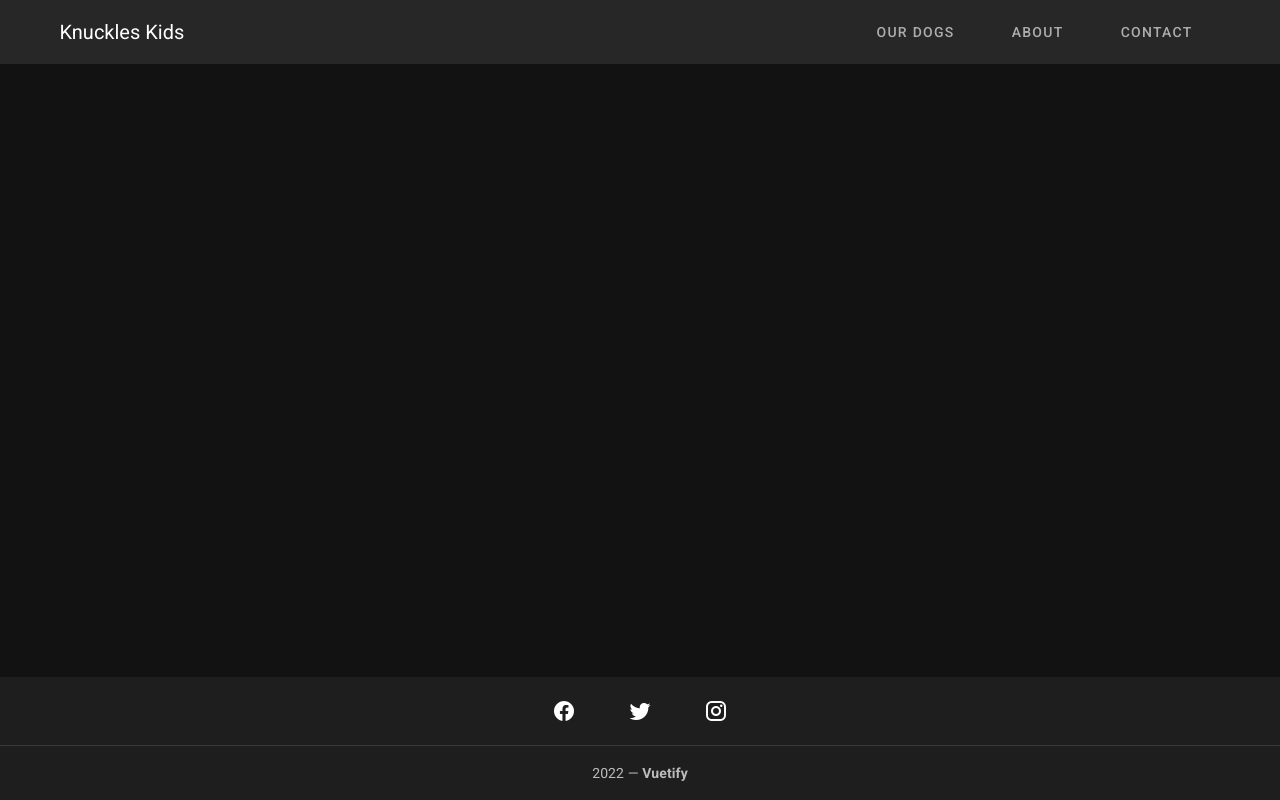
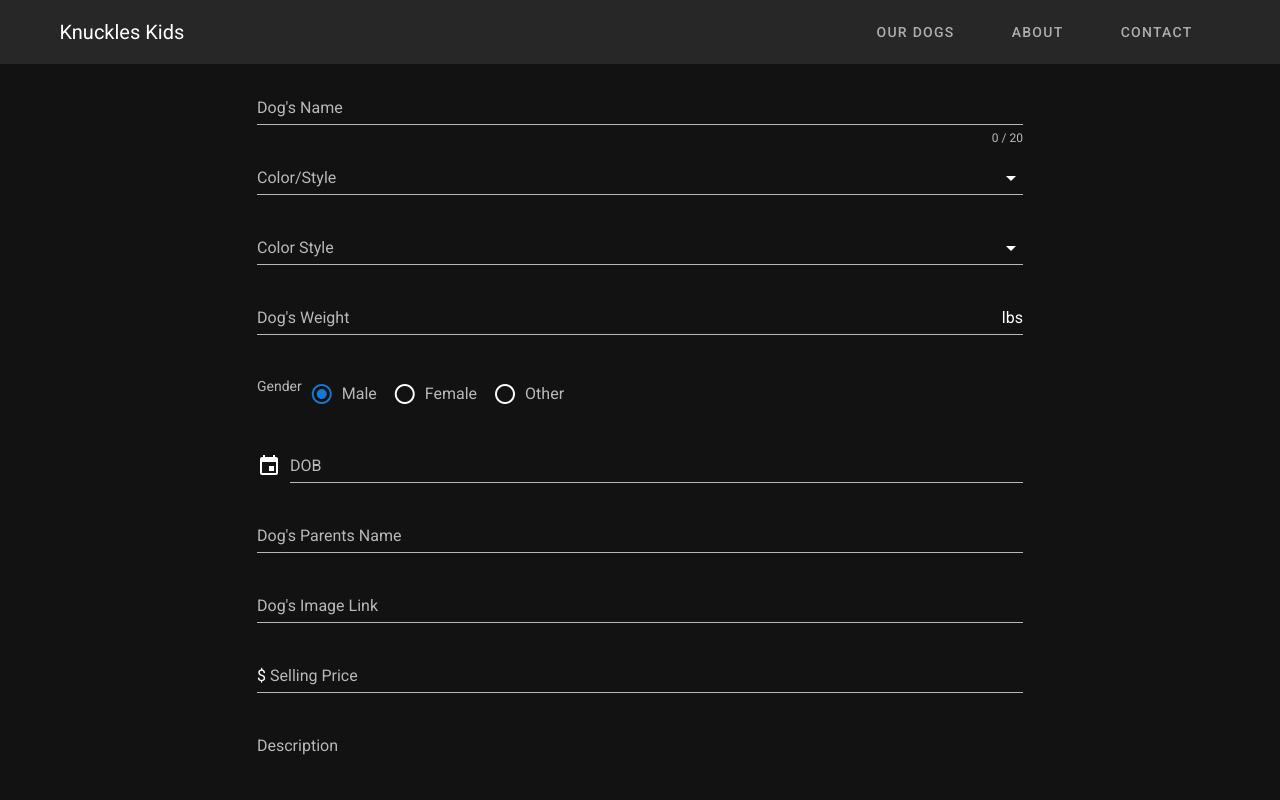
Before and after one commit to will-i-code420/dog_app, a Nuxt app: page /admin/new-dog in a window 1280 px wide. Shown: the top 800 px of the page. Built offline with nearby package versions, Linux system fonts and the light colour scheme.

Commit message:
created skeleton admin pages and form to add new dogs

```diff
--- /dev/null
+++ b/components/dogs/NewDog.vue
@@ -0,0 +1,174 @@
+<template lang="html">
+  <v-form
+    ref="form"
+    v-model="valid"
+    lazy-validation
+  >
+    <v-text-field
+      v-model="name"
+      :counter="20"
+      :rules="nameRules"
+      label="Dog's Name"
+      required
+      ></v-text-field>
+      <v-select
+        v-model="color"
+        :items="colors"
+        :rules="[v => !!v || 'Please select color!']"
+        label="Color/Style"
+        required
+    ></v-select>
+    <v-select
+      v-model="style"
+      :items="styles"
+      :rules="[v => !!v || 'Please select style!']"
+      label="Color Style"
+      required
+  ></v-select>
+  <v-text-field
+    v-model="weight"
+    :rules="weightRules"
+    label="Dog's Weight"
+    required
+    suffix="lbs"
+    ></v-text-field>
+  <v-radio-group
+      v-model="gender"
+      row
+      mandatory
+    >
+    <template v-slot:label>
+      <p>Gender</p>
+    </template>
+      <v-radio
+        label="Male"
+        value="male"
+      ></v-radio>
+      <v-radio
+        label="Female"
+        value="female"
+      ></v-radio>
+      <v-radio
+        label="Other"
+        value="other"
+      ></v-radio>
+    </v-radio-group>
+    <v-menu
+            v-model="dobMenu"
+            :close-on-content-click="false"
+            :nudge-right="40"
+            transition="scale-transition"
+            offset-y
+            max-width="290px"
+            min-width="290px"
+          >
+            <template v-slot:activator="{ on }">
+              <v-text-field
+                label="DOB"
+                prepend-icon="mdi-calendar"
+                readonly
+                :value="dobDisplayValue"
+                v-on="on"
+              ></v-text-field>
+            </template>
+            <v-date-picker
+              locale="en-in"
+              v-model="dob"
+              no-title
+              @input="dobMenu = false"
+              :min="minDate"
+            ></v-date-picker>
+          </v-menu>
+          <v-text-field
+            v-model="parents"
+            label="Dog's Parents Name"
+            required
+            ></v-text-field>
+            <v-text-field
+              v-model="imgURL"
+              label="Dog's Image Link"
+              ></v-text-field>
+              <v-text-field
+              v-model="price"
+              label="Selling Price"
+              prefix="$"
+              :rules="[v => !!v || 'Please input a price even if its 0.00']"
+              ></v-text-field>
+              <v-textarea
+          name="description"
+          label="Description"
+          v-model="description"
+          required
+          auto-grow
+        ></v-textarea>
+        <v-btn
+      :disabled="!valid"
+      color="success"
+      class="mr-4"
+      @click="validate"
+    >
+      Submit
+    </v-btn>
+
+    <v-btn
+      color="error"
+      class="mr-4"
+      @click="reset"
+    >
+      Reset Form
+    </v-btn>
+  </v-form>
+</template>
+
+<script>
+export default {
+  data() {
+    return {
+      valid: true,
+      name: '',
+      nameRules: [
+        v => !!v || 'Name is required',
+        v => (v && v.length <= 20) || 'Name must be less than 20 characters'
+      ],
+      color: '',
+      colors: [
+        'black & white',
+        'brindle & white',
+        'seal & white'
+      ],
+      style: '',
+      styles: [
+        'tuxedo',
+        'splash'
+      ],
+      gender: '',
+      dob: null,
+      weight: null,
+      weightRules: [
+        v => !!v || 'Weight is required',
+        v => (v && v <= 40) || 'No way its over 40lbs'
+      ],
+      parents: '',
+      imgURL: '',
+      price: null,
+      description: ''
+    }
+  },
+  computed: {
+    dobDisplayValue() {
+      return this.dob
+    }
+  },
+  methods: {
+    validate() {
+      this.$refs.form.validate()
+    },
+    reset() {
+      this.$refs.form.reset()
+    }
+  }
+}
+</script>
+
+<style lang="css" scoped>
+</style>
--- /dev/null
+++ b/pages/admin/_dog/index.vue
@@ -0,0 +1,11 @@
+<template lang="html">
+  <h1>Edit Single Dog</h1>
+</template>
+
+<script>
+export default {
+}
+</script>
+
+<style lang="css" scoped>
+</style>
--- /dev/null
+++ b/pages/admin/index.vue
@@ -0,0 +1,11 @@
+<template lang="html">
+  <h1>Admin Page</h1>
+</template>
+
+<script>
+export default {
+}
+</script>
+
+<style lang="css" scoped>
+</style>
--- /dev/null
+++ b/pages/admin/new-dog/index.vue
@@ -0,0 +1,20 @@
+<template lang="html">
+  <v-row justify="center" align="center">
+    <v-col sm="10" md="8" xl="6">
+      <NewDog />
+    </v-col>
+  </v-row>
+</template>
+
+<script>
+import NewDog from '~/components/dogs/NewDog.vue'
+
+export default {
+  components: {
+    NewDog
+  }
+}
+</script>
+
+<style lang="css" scoped>
+</style>
--- a/pages/inspire.vue
+++ /dev/null
@@ -1,25 +0,0 @@
-<template>
-  <v-row>
-    <v-col class="text-center">
-      <img
-        src="/v.png"
-        alt="Vuetify.js"
-        class="mb-5"
-      >
-      <blockquote class="blockquote">
-        &#8220;First, solve the problem. Then, write the code.&#8221;
-        <footer>
-          <small>
-            <em>&mdash;John Johnson</em>
-          </small>
-        </footer>
-      </blockquote>
-    </v-col>
-  </v-row>
-</template>
-
-<script>
-export default {
-  name: 'InspirePage'
-}
-</script>
```
Also changed, not shown: store/README.md (deleted).
